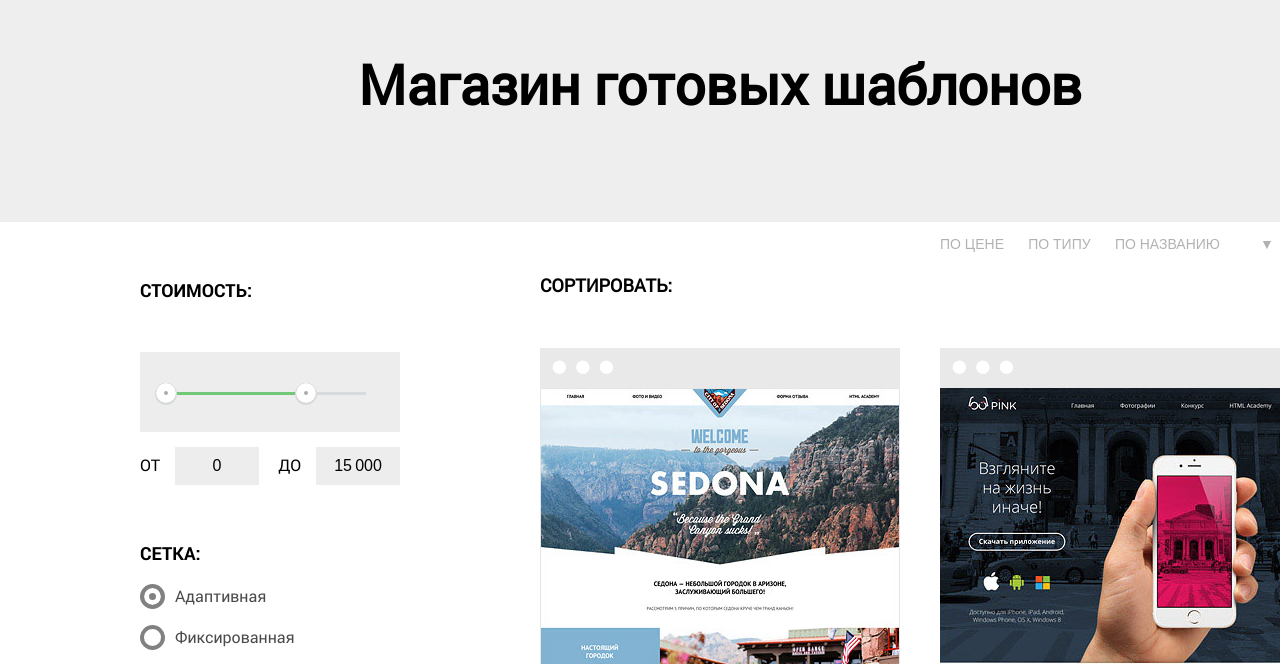
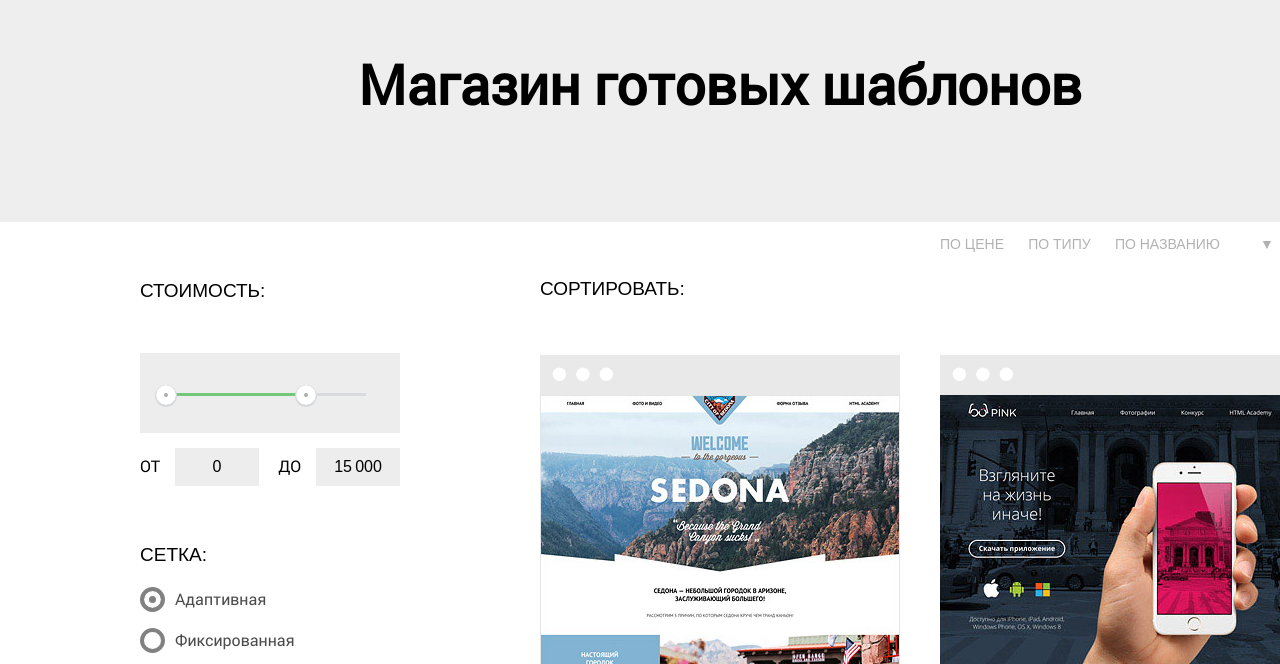
Before and after one commit to cusoq/nerds-09-2018, a website: page source/inner.html in a window 1280 px wide. Shown: the part 128-792 px from the top of the page. Drawn offline with nearby package versions, Linux system fonts and the light colour scheme; files that its build step writes are made by us from their sources; files whose address does not match are found by name.

Commit message:
Load optimization

```diff
--- a/source/sass/block-styles/_filters.scss
+++ b/source/sass/block-styles/_filters.scss
@@ -3,8 +3,8 @@
 }
 
 .filters legend {
-  font-family: "robotobold", "Arial", sans-serif;
-  font-size: 18px;
+  font-family: "robotomedium", "Arial", sans-serif;
+  font-size: 19px;
   text-transform: uppercase;
   padding-top: 54px;
 }
--- a/source/sass/block-styles/_page-footer.scss
+++ b/source/sass/block-styles/_page-footer.scss
@@ -91,8 +91,8 @@
 }
 
 .page-footer__slogan {
-  font-family: "robotobold", "Arial", sans-serif;
-  font-size: 36px;
+  font-family: "robotomedium", "Arial", sans-serif;
+  font-size: 37px;
   line-height: 1.5;
   margin: 0;
 }
--- a/source/sass/block-styles/_sort.scss
+++ b/source/sass/block-styles/_sort.scss
@@ -17,7 +17,9 @@
 }
 
 .sort__title {
-  font-size: 18px;
+  font-family: "robotomedium", "Arial", sans-serif;
+  font-weight: 500;
+  font-size: 19px;
   text-transform: uppercase;
   line-height: 7;
   margin: 0;
--- a/source/sass/common-styles/_fonts.scss
+++ b/source/sass/common-styles/_fonts.scss
@@ -1,12 +1,3 @@
-
-@font-face {
-  font-family: "robotobold";
-  src: url("../../fonts/roboto-bold-webfont.woff2") format("woff2"),
-    url("../../fonts/roboto-bold-webfont.woff") format("woff");
-  font-weight: 700;
-  font-style: normal;
-  font-display: swap;
-}
 
 @font-face {
   font-family: "robotomedium";
```
Also changed, not shown: source/index.html (+4 -5 lines), build/css/style.css, build/css/style.min.css, build/index.html, source/fonts/roboto-bold-webfont.woff (deleted), source/fonts/roboto-bold-webfont.woff2 (deleted).
